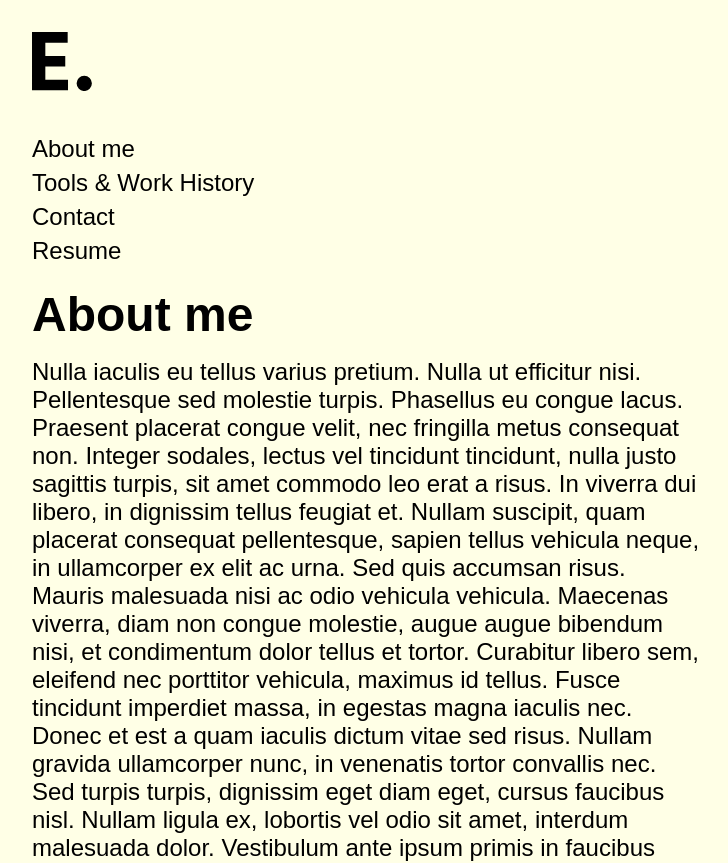
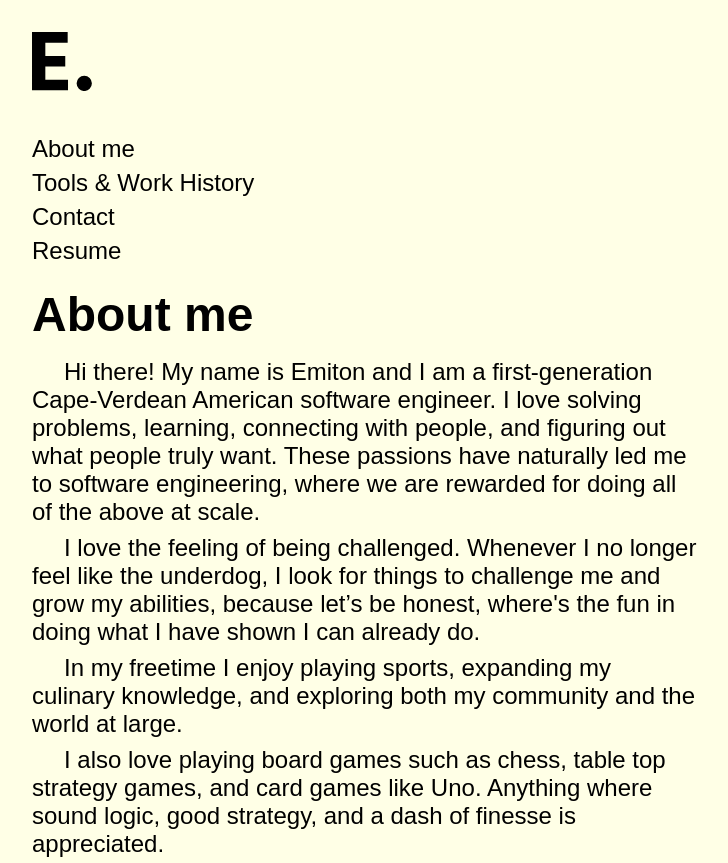
Before and after one commit to Emiton/Emiton.github.io, a React (Create React App) app in the folder personal-website/: page /about in a window 1280 px wide. Shown: the top 863 px of the page, without its empty margins (0-728 px from the left). Built offline with nearby package versions, Linux system fonts and the light colour scheme; a web font is replaced by a local one.

Commit message:
Completed site rewrite

```diff
--- a/personal-website/src/Components/AboutMe.js
+++ b/personal-website/src/Components/AboutMe.js
@@ -6,9 +6,16 @@ function AboutMe() {
     <Wrapper>
       <SectionTitle title='About me' />
       <Text>
-        Nulla iaculis eu tellus varius pretium. Nulla ut efficitur nisi. Pellentesque sed molestie turpis. Phasellus eu congue lacus. Praesent placerat congue velit, nec fringilla metus consequat non. Integer sodales, lectus vel tincidunt tincidunt, nulla justo sagittis turpis, sit amet commodo leo erat a risus. In viverra dui libero, in dignissim tellus feugiat et. Nullam suscipit, quam placerat consequat pellentesque, sapien tellus vehicula neque, in ullamcorper ex elit ac urna. Sed quis accumsan risus. Mauris malesuada nisi ac odio vehicula vehicula. Maecenas viverra, diam non congue molestie, augue augue bibendum nisi, et condimentum dolor tellus et tortor. Curabitur libero sem, eleifend nec porttitor vehicula, maximus id tellus. Fusce tincidunt imperdiet massa, in egestas magna iaculis nec. Donec et est a quam iaculis dictum vitae sed risus. Nullam gravida ullamcorper nunc, in venenatis tortor convallis nec.
-
-        Sed turpis turpis, dignissim eget diam eget, cursus faucibus nisl. Nullam ligula ex, lobortis vel odio sit amet, interdum malesuada dolor. Vestibulum ante ipsum primis in faucibus orci luctus et ultrices posuere cubilia curae; Praesent et erat et elit imperdiet molestie sed nec urna. Sed efficitur orci eget justo venenatis rhoncus quis sit amet arcu. Integer cursus ultricies consequat. Sed sollicitudin mi quis convallis vulputate. Nam semper diam eget tortor ultrices pellentesque. Mauris bibendum nulla ut nunc fermentum blandit. In nisl orci, dapibus a vehicula vel, facilisis ut tortor. Mauris id turpis metus. Mauris condimentum nisi nunc, id auctor turpis maximus non. Vivamus mattis tempus magna, non tincidunt orci sollicitudin ut. Aliquam erat volutpat. Sed tempus imperdiet velit, eget lobortis nisl porta id. Vestibulum aliquet accumsan justo vel dictum.
+        Hi there! My name is Emiton and I am a first-generation Cape-Verdean American software engineer. I love solving problems, learning, connecting with people, and figuring out what people truly want. These passions have naturally led me to software engineering, where we are rewarded for doing all of the above at scale.
+      </Text>
+      <Text>
+        I love the feeling of being challenged. Whenever I no longer feel like the underdog, I look for things to challenge me and grow my abilities, because let’s be honest, where&#39;s the fun in doing what I have shown I can already do.
+      </Text>
+      <Text>
+        In my freetime I enjoy playing sports, expanding my culinary knowledge, and exploring both my community and the world at large.
+      </Text>
+      <Text>
+        I also love playing board games such as chess, table top strategy games, and card games like Uno. Anything where sound logic, good strategy, and a dash of finesse is appreciated.
       </Text>
     </Wrapper>
   );
@@ -19,8 +26,15 @@ const Wrapper = styled.div``;
 
 
 const Text = styled.p`
-font-size: 24px;
-max-width: 50ch;
+  text-indent: 32px;
+  font-size: 24px;
+  max-width: 50ch;
+  padding-bottom: 8px;
+
+  @media (max-width: 550px) {
+    text-indent: revert;
+    font-size: 20px;
+  }
 `;
 
 export default AboutMe;
--- a/personal-website/src/data.js
+++ b/personal-website/src/data.js
@@ -21,7 +21,7 @@ export const COMPANY_INFO = [
     jobTitle: 'Full-stack Software Engineer',
     workLocation: 'Westborough, MA',
     workDates: 'June 2021 - Present',
-    workDescription: 'My role with Amazon Go entails full-stack development work using a JavaScript based tech stack. On the services team I mainly create services for various internal services within the Amazon Go ecosystem. I also write end to end features for internal teams and customers. I collaborate with the product team for front-end design. I have created both web and mobile apps. AWS powers the backend, utilizing serverless technology to build performant apps and services that scale under varying loads.',
+    workDescription: 'My role with Amazon Go entails full-stack development using a JavaScript based tech stack. On the services team I mainly create services for various internal products within the Amazon Go ecosystem. I also write end to end features for internal teams and customers. I generally collaborate with the product team for front-end design. I have created both web and mobile apps. AWS powers the backend, utilizing serverless technology to build performant apps and services that scale under varying loads.',
   },
   {
     companyName: 'Amazon Robotics',
```
